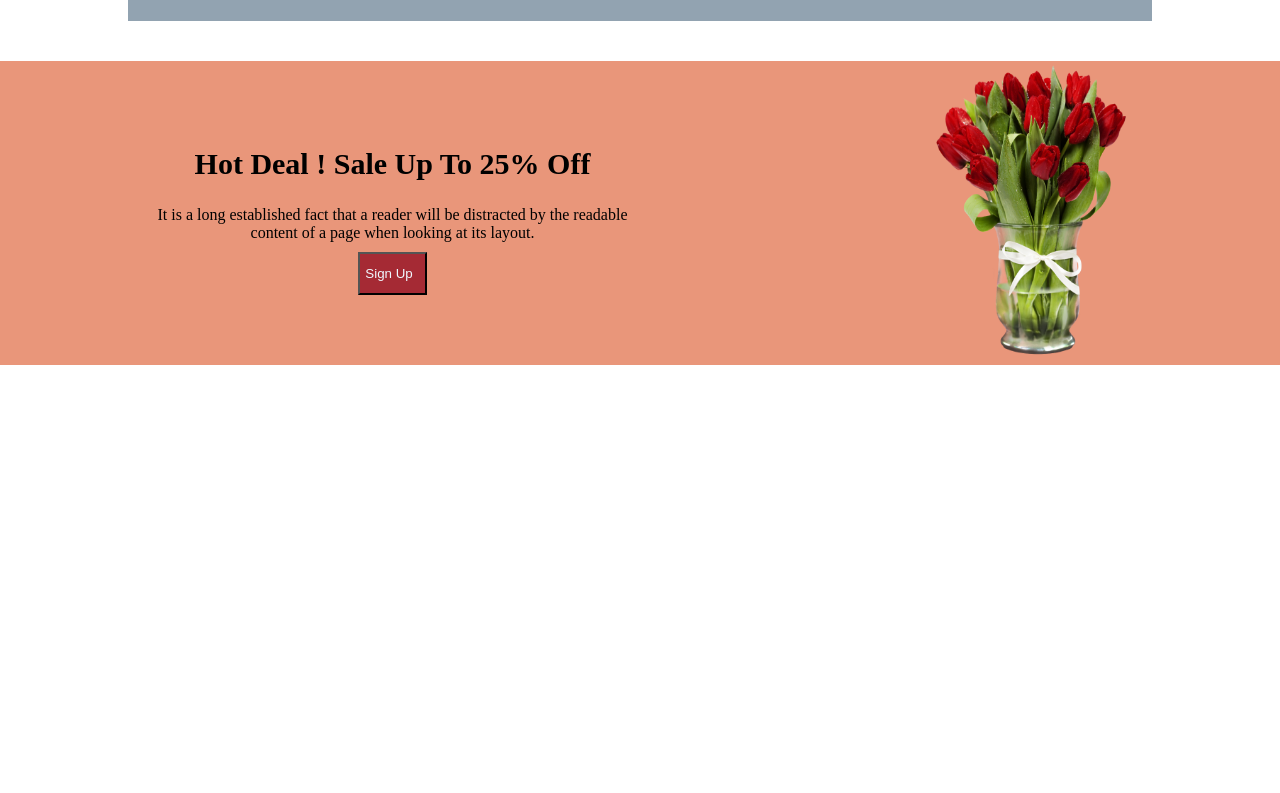
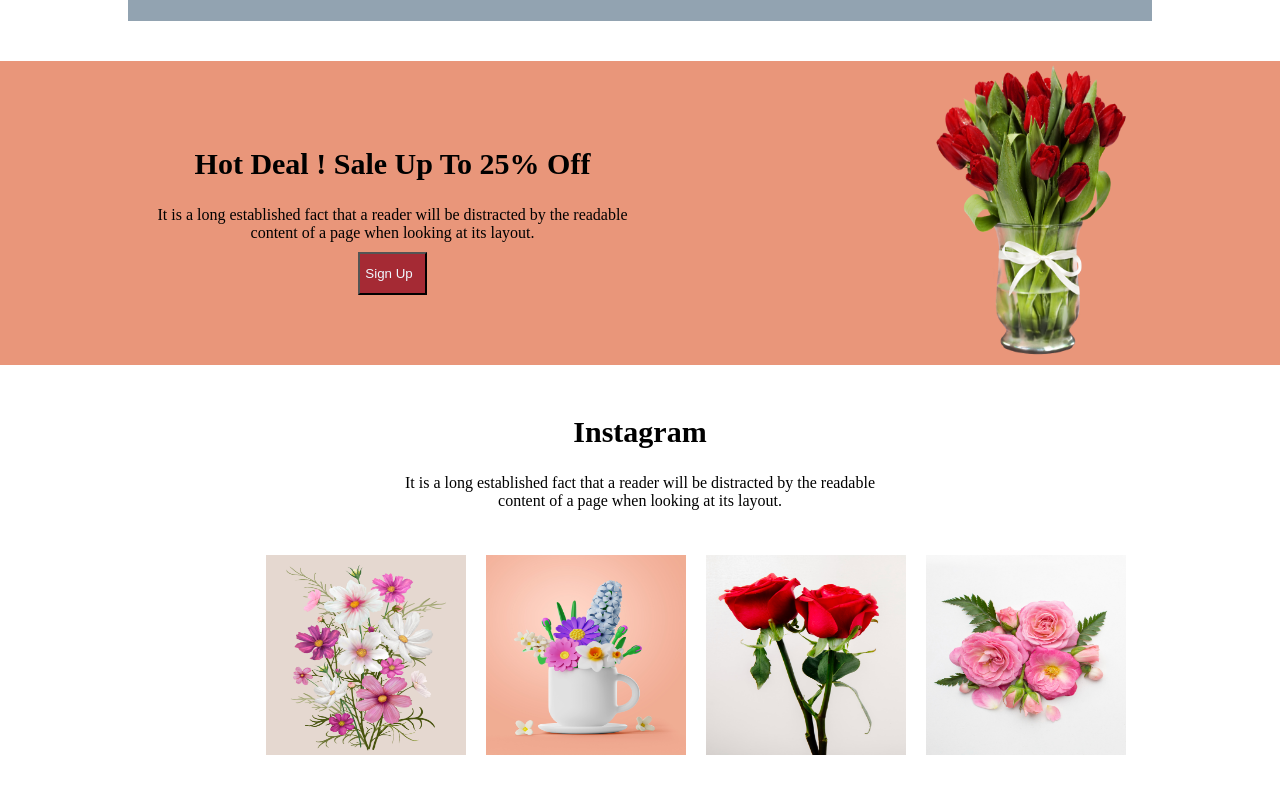
Before and after one commit to saymasadia11/Assignment_1, a plain HTML site: page index.html in a window 1280 px wide. Shown: the part 888-1681 px from the top of the page. Before the commit the page ends 1253 px from the top, so only its background shows below. Drawn offline with Linux system fonts and the light colour scheme.

Commit message:
added insta section

```diff
--- a/index.html
+++ b/index.html
@@ -80,6 +80,36 @@
 
       </div>
 
+      <!-- Instagram section astarts here -->
+
+
+      <Section>
+        <div class="insta-container">
+          <h3 class="insta-title">Instagram</h3>
+          <p class="insta-desc">It is a long established fact that a reader will be distracted by the readable<br> content of a page when looking at its layout.</p>
+          <div class="insta-card">
+            <div>
+             <img class="insta-img"src="images/Rectangle 4.png" alt="">
+
+            </div>
+            <div>
+              <img class="insta-img"src="images/Rectangle 5.png" alt="">
+            </div>
+
+             <div>
+               <img class="insta-img"src="images/Rectangle 6.png" alt="">
+              </div>
+          <div >
+            <img class="insta-img"src="images/Flower 01.png" alt="">
+          </div>
+        </div>
+
+
+
+        </div>
+
+      </Section>
+
 
 
 
--- a/styles/style.css
+++ b/styles/style.css
@@ -153,3 +153,41 @@
 .sign-info{
     text-align: center;
 }
+
+/* insta related style */
+
+.insta-card{
+    display: flex;
+    align-items: center;
+    margin-left: 20%;
+    padding-top: 20px;
+}
+.insta-card:hover{
+    color: brown;
+}
+.insta-container{
+    text-align: center;
+    margin-top: 40px;
+    margin-bottom: 40px;
+
+
+}
+.insta-img{
+    height: 200px;
+    width: 200px;
+    padding: 10px;
+
+
+}
+.insta-img:hover{
+    color: brown;
+}
+.insta-title{
+    font-size: 30px;
+    font-weight: bold;
+    padding: 10px;
+
+}
+.insta-desc{
+    padding: 15px;
+}
```
